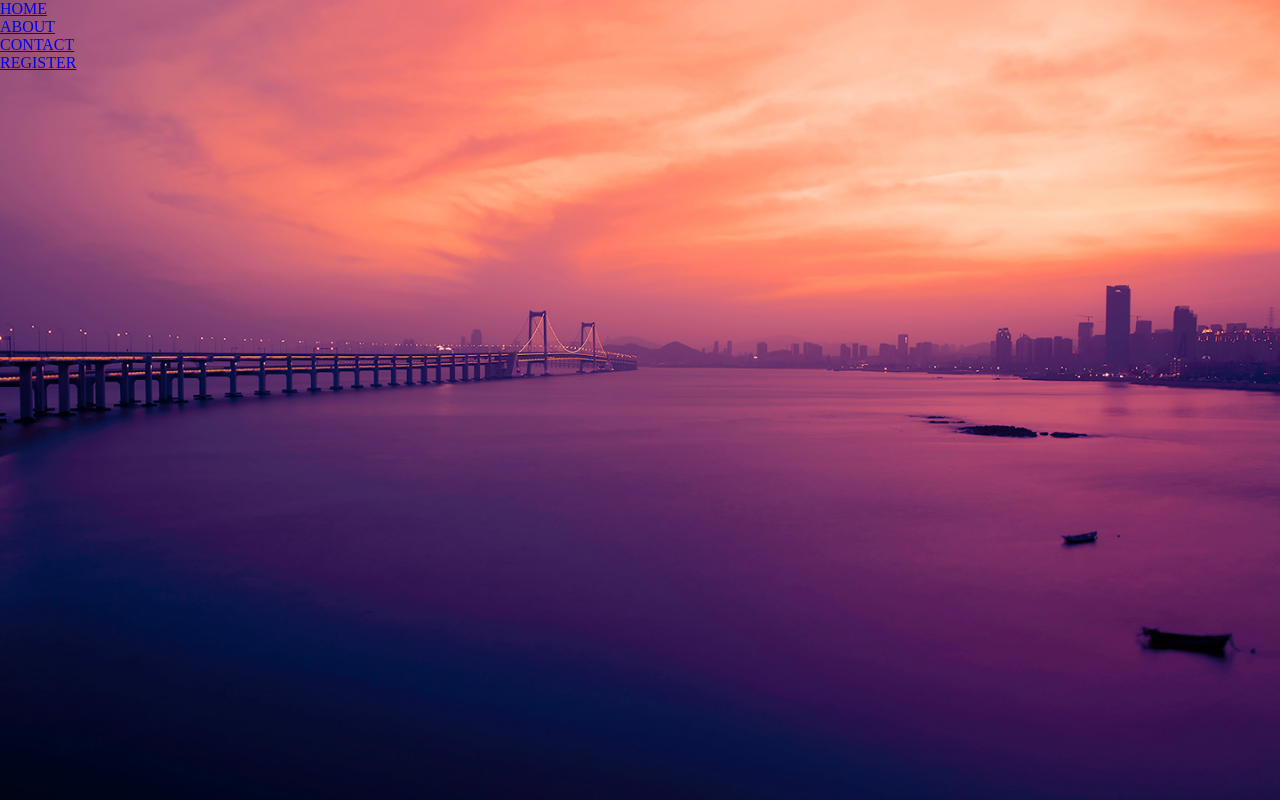
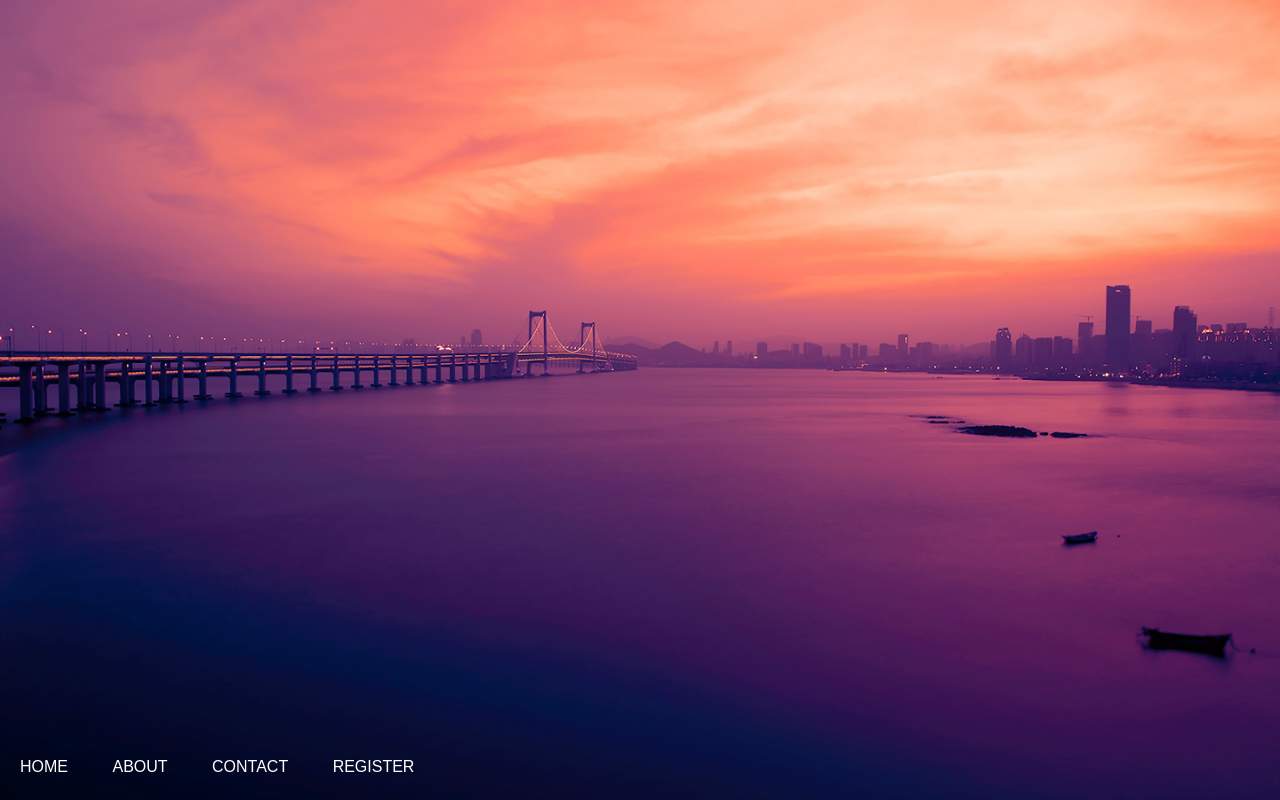
Before and after one commit to CharaD7/sass-study, a plain HTML site: page index.html in a window 1280 px wide. Drawn offline with nearby package versions, Linux system fonts and the light colour scheme; files that its build step writes are made by us from their sources.

Commit message:
Styled ul li a

```diff
--- a/css/index.scss
+++ b/css/index.scss
@@ -10,4 +10,25 @@
   background-size: cover;
   background-repeat: no-repeat;
   height: 100vh;
+  display: flex;
+  flex-direction: column;
+  justify-content: flex-end;
+
+  ul {
+    font-family: sans-serif;
+    margin-bottom: 1.5rem;
+  }
+
+  li {
+    display: inline;
+    list-style: none;
+
+    a {
+      color: white;
+      margin: 20px;
+      text-decoration: none;
+      padding-bottom: 5px;
+    }
+
+  }
 }
```
